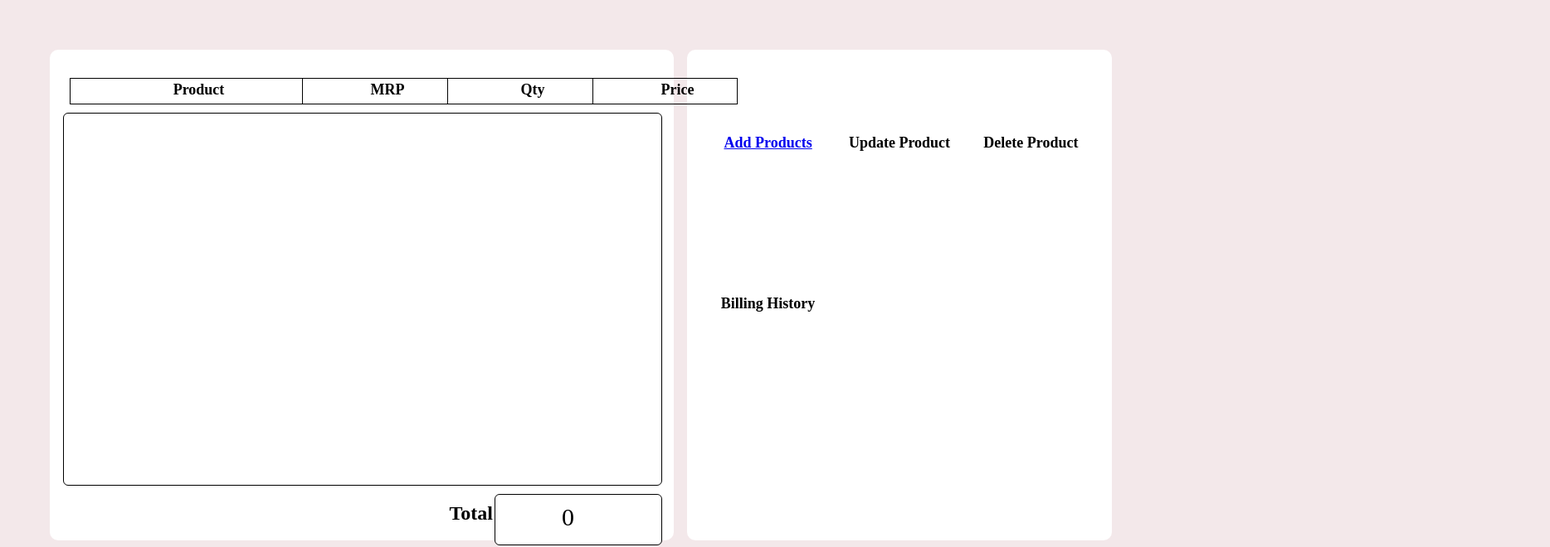
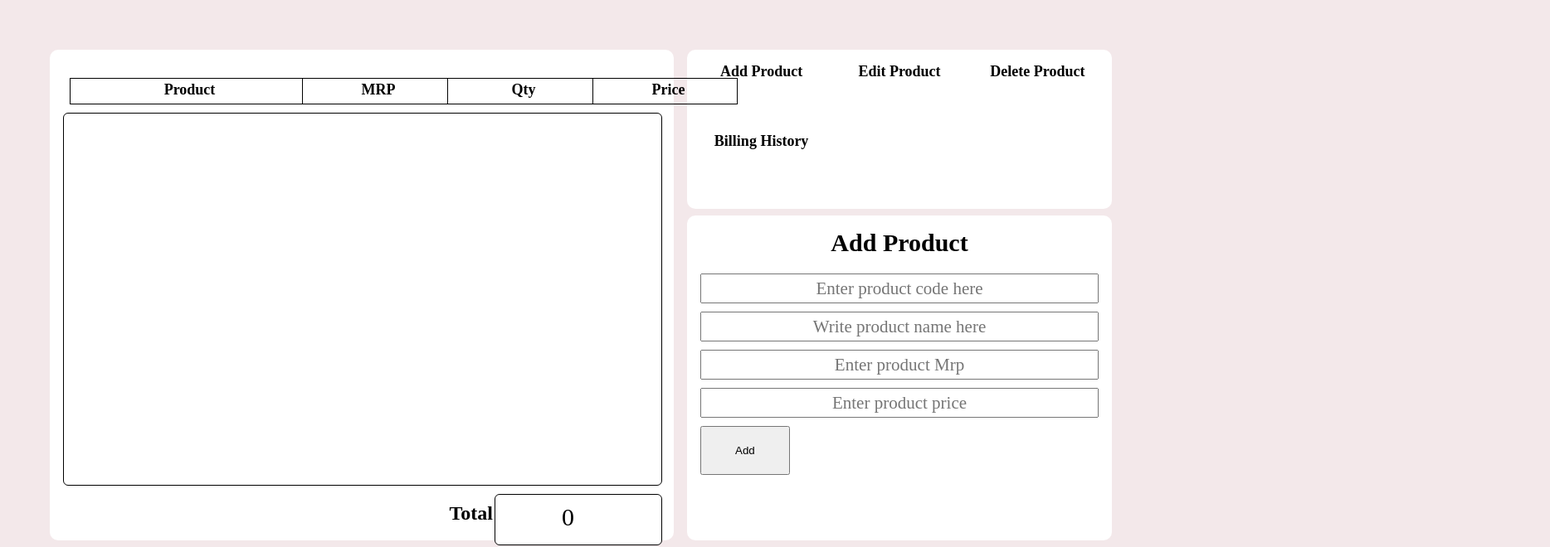
Before and after one commit to CodeBlood-ED/bill-oh, an Angular app: page /home in a window 1280 px wide. Shown: the top 660 px of the page at 83% size, 1868 px wide, since content can reach past the window. Built offline with nearby package versions, Linux system fonts and the light colour scheme.

Commit message:
multiple changes

```diff
--- a/src/app/app.module.ts
+++ b/src/app/app.module.ts
@@ -11,6 +11,8 @@ import { HttpClientModule } from '@angular/common/http';
 import { WelcomeComponent } from './components/welcome/welcome.component';
 import { RouterModule } from '@angular/router';
 import { NavbarComponent } from './components/navbar/navbar.component';
+import { AddproductComponent } from './components/addproduct/addproduct.component';
+import { UpdateproductComponent } from './components/updateproduct/updateproduct.component';
 
 @NgModule({
   declarations: [
@@ -19,7 +21,9 @@ import { NavbarComponent } from './components/navbar/navbar.component';
     LoginComponent,
     SignupComponent,
     WelcomeComponent,
-    NavbarComponent
+    NavbarComponent,
+    AddproductComponent,
+    UpdateproductComponent
   ],
   imports: [
     BrowserModule,
--- /dev/null
+++ b/src/app/components/addproduct/addproduct.component.css
@@ -0,0 +1,31 @@
+.productForm {
+  width: 100%;
+  height: 30%;
+  display: grid;
+  grid-template-columns: 100%;
+  row-gap: 10px;
+  align-items:center;
+}
+input {
+    height: 30px;
+  font-family: Poppins;
+  text-align: center;
+  font-size: 21px;
+}
+.form_name{
+
+    position: relative;
+    text-align: center;
+    font-size: 30px;
+    font-weight: bold;
+    margin-bottom: 10px;
+}
+.button{
+  height:100%;
+  display: flex;
+  position: relative;
+  left:39;
+}
+button{
+  padding:20px 40px 20px 40px;
+}
--- /dev/null
+++ b/src/app/components/addproduct/addproduct.component.html
@@ -0,0 +1,12 @@
+<ng-container>
+    <form [formGroup]="addProductsForm" class="productForm">
+        <span class="form_name">Add Product</span>
+        <input type="text" formControlName="productCode" placeholder="Enter product code here">
+        <input type="text" formControlName="productDescription" placeholder="Write product name here">
+        <input type="text" formControlName="productMrp" placeholder="Enter product Mrp">
+        <input type="text" formControlName="productPrice" placeholder="Enter product price">
+        <div class="button">
+            <button type="submit">Add</button>
+        </div>
+    </form>
+</ng-container>
--- /dev/null
+++ b/src/app/components/addproduct/addproduct.component.ts
@@ -0,0 +1,18 @@
+import { Component } from '@angular/core';
+import { FormControl, FormGroup } from '@angular/forms';
+
+@Component({
+  selector: 'app-addproduct',
+  templateUrl: './addproduct.component.html',
+  styleUrls: ['./addproduct.component.css']
+})
+export class AddproductComponent {
+
+  addProductsForm = new FormGroup({
+    productCode: new FormControl(),
+    productDescription : new FormControl(),
+    productMrp : new FormControl(),
+    productPrice : new FormControl()
+  })
+
+}
--- a/src/app/components/home/home.component.css
+++ b/src/app/components/home/home.component.css
@@ -13,6 +13,7 @@
 .box2{
   display:grid;
   grid-template-columns: 33% 33% 33%;
+  gap: 8px;
   justify-content: center;
   align-items: center;
   padding: 2vh;
@@ -26,7 +27,7 @@
 }
 #second_box {
   width: 60vh;
-  height: 70vh;
+  height: 20vh;
   background-color: white;
 }
 .header_section {
@@ -133,10 +134,28 @@ h3 {
     position:relative;
     text-align: center;
     top:3px;
-    right:5px;
+    right:16px;
 }
-.add_products{
+.secondary_options{
+  height:100%;
+  width:100%;
   text-align: center;
+  justify-content: center;
   font-size: 18px;
   font-weight: bold;
 }
+.secondary_options:hover{
+  border:1px solid black;
+}
+.box3{
+  position:relative;
+  width: 60vh;
+  height: 45vh;
+  background-color:white;
+  top:25vh;
+  right:66vh;
+  padding: 2vh;
+  justify-content: center;
+  align-items: center;
+  border-radius: 10px;
+}
--- a/src/app/components/home/home.component.html
+++ b/src/app/components/home/home.component.html
@@ -16,23 +16,35 @@
         <div class="total">
             <h2>Total</h2>
             <div class="final_price_section">
-               <span id="total_price">{{total}}</span>
+                <span id="total_price">{{total}}</span>
             </div>
         </div>
     </div>
     <div class="box2" id="second_box">
-        <a href="/home"><div class="add_products">Add Products</div></a>
-        <div class="add_products">Update Product</div>
-        <div class="add_products">Delete Product</div>
-        <div class="add_products">Billing History</div>
-        <div class="add_products"></div>
-        <div class="add_products"></div>
-        <div class="add_products"></div>
-        <div class="add_products"></div>
+        <div class="secondary_options" id="add_products"
+            (click)="navigateTo( COMMON_CONSTANTS.VARIABLE_CONSTANTS.ADD_PRODUCTS )"> Add Product
+        </div>
+        <div class="secondary_options" (click)="navigateTo( COMMON_CONSTANTS.VARIABLE_CONSTANTS.UPDATE_PRODUCTS )">
+            Edit Product
+        </div>
+        <div class="secondary_options">Delete Product</div>
+        <div class="secondary_options">Billing History</div>
+        <div class="secondary_options"></div>
+        <div class="secondary_options"></div>
+    </div>
+    <div class="box3">
+        <ng-container [ngSwitch]="currentComponent">
+            <app-addproduct
+                *ngSwitchCase=" COMMON_CONSTANTS.VARIABLE_CONSTANTS.ADD_PRODUCTS ">
+            </app-addproduct>
+            <app-updateproduct
+                *ngSwitchCase=" COMMON_CONSTANTS.VARIABLE_CONSTANTS.UPDATE_PRODUCTS ">
+            </app-updateproduct>
+        </ng-container>
     </div>
 </div>
 <div class="qr_section">
     <ng-container class="qrcode_scanner">
-        <input id="scanner" type="text" placeholder="Scan Here" (keydown)="onSearch($event)">
+        <input id="scanner" type="text" placeholder="Scan Here" (input)="onSearch($event)">
     </ng-container>
 </div>
--- a/src/app/components/home/home.component.ts
+++ b/src/app/components/home/home.component.ts
@@ -1,6 +1,8 @@
 import { Component } from '@angular/core';
 import { ProductService } from 'src/app/services/product.service';
 import { product } from 'src/app/models/product';
+import { COMMON_CONSTANTS } from 'src/app/constants/common-constants';
+import { Router } from '@angular/router';
 
 @Component({
   selector: 'app-home',
@@ -11,23 +13,35 @@ export class HomeComponent {
   headers: string[] = [];
   products: product[] = [];
   total: number;
+  COMMON_CONSTANTS = COMMON_CONSTANTS;
 
-  constructor(private productService: ProductService) {
+  currentComponent: string = COMMON_CONSTANTS.VARIABLE_CONSTANTS.ADD_PRODUCTS;
+
+  constructor(private productService: ProductService, private router: Router) {
     this.headers = ['Product', 'MRP', 'Qty', 'Price'];
-    this.total=0;
+    this.total = 0;
   }
   //  Search event triggered
-  onSearch(event: KeyboardEvent) {
+  onSearch(event: Event): void {
     const input = event.target as HTMLInputElement;
-    if(event.key === "Enter") {
+    const inputLength = input.value.length;
+    if (inputLength > 7) {
       this.searchProduct(input.value);
     }
   }
   //  For product search
   searchProduct(productCode: string) {
-    this.productService.getSearchedProducts(productCode).subscribe((data:product)=>{
-      this.products.push(data);
-      this.total+=data.productPrice;
-    });
+    this.productService
+      .getSearchedProducts(productCode)
+      .subscribe((data: product) => {
+        this.products.push(data);
+        this.total += data.productPrice;
+      });
   }
+
+  navigateTo(componentName: string) {
+    this.currentComponent = componentName;
+  }
+
+
 }
--- /dev/null
+++ b/src/app/components/updateproduct/updateproduct.component.html
@@ -0,0 +1 @@
+<p>updateproduct works!</p>
--- a/src/app/constants/common-constants.ts
+++ b/src/app/constants/common-constants.ts
@@ -3,5 +3,10 @@ export const COMMON_CONSTANTS = {
     STATUSCODE : {
         SUCCESS : "200",
         ERROR : "400"
+    },
+
+    VARIABLE_CONSTANTS : {
+        ADD_PRODUCTS : "ADD_PRODUCTS",
+        UPDATE_PRODUCTS : "UPDATE_PRODUCTS"
     }
 }
```
Also changed, not shown: src/app/components/updateproduct/updateproduct.component.ts (added, +10 -0 lines), src/app/components/updateproduct/updateproduct.component.css (added), 1 other file (tests, documents, lock files or other folders).
